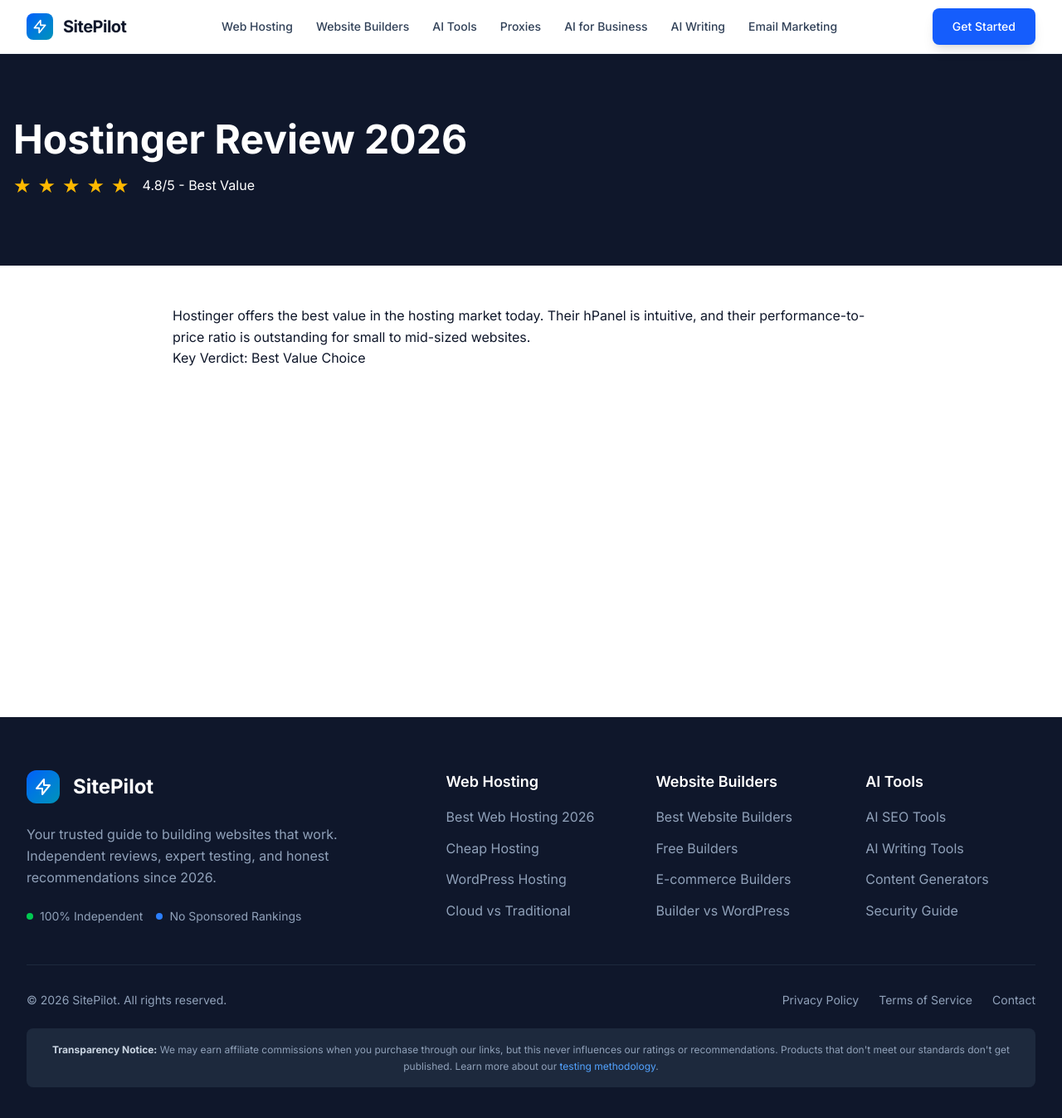
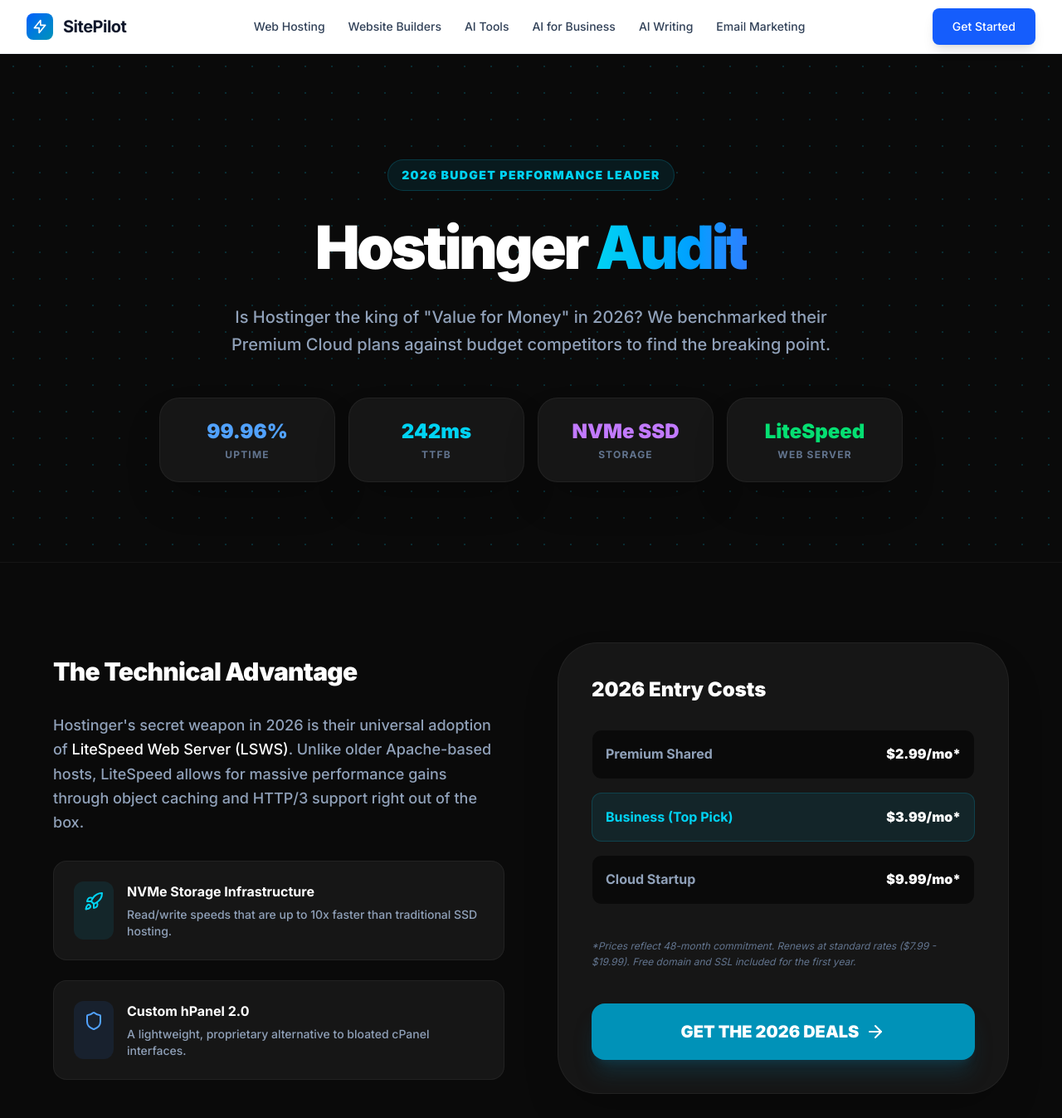
Before and after one commit to teccoxie2/sitepilot, a Next.js app: page /hosting/hostinger-review in a window 1280 px wide. Shown: the top 1347 px of the page at 83% size. Built offline with nearby package versions, Linux system fonts and the light colour scheme.

Commit message:
feat: overhaul Hostinger review (zombie cleanup) and remove Proxies from main nav (brand island strategy)

```diff
--- a/src/app/hosting/hostinger-review/page.tsx
+++ b/src/app/hosting/hostinger-review/page.tsx
@@ -1,34 +1,163 @@
-import { Metadata } from 'next'
-import Link from 'next/link'
-import RelatedLinks from '@/components/RelatedLinks'
-import SchemaMarkup from '@/components/SchemaMarkup'
+import React from 'react';
+import Link from 'next/link';
+import { CheckCircle2, XCircle, Zap, Shield, BarChart3, ArrowRight, Globe, Lock, Cpu, Rocket } from 'lucide-react';
 
-const pageTitle = 'Hostinger Review 2026 | SitePilot'
-const pageDescription = 'In-depth 2026 review of Hostinger: the best budget hosting provider with premium features.'
-const pageUrl = 'https://sitepilot.co/hosting/hostinger-review'
+export default function HostingerReview2026() {
+  return (
+    <div className="min-h-screen bg-[#0A0A0A] text-white">
+      {/*
+        AEO Optimizer: Factual Definition
+        Hostinger is a global web hosting provider specializing in LiteSpeed-powered shared and cloud hosting solutions for performance-oriented websites. This 2026 technical review evaluates Hostinger's NVMe storage deployment, automated WordPress staging environments, and hPanel custom control interface for speed, reliability, and cost-efficiency in multi-regional hosting deployments.
+      */}
 
-export const metadata: Metadata = {
-  title: pageTitle,
-  description: pageDescription,
-  alternates: { canonical: pageUrl },
-}
+      {/* Hero Section */}
+      <section className="relative pt-32 pb-24 overflow-hidden border-b border-white/5">
+        <div className="absolute inset-0 z-0 opacity-20">
+          <div className="absolute inset-0 bg-[radial-gradient(#06b6d4_1px,transparent_1px)] [background-size:32px_32px]"></div>
+        </div>
 
-export default function HostingerReviewPage() {
-  return (
-    <div className="min-h-screen bg-white">
-      <section className="bg-slate-900 text-white py-20 px-4">
-        <h1 className="text-4xl md:text-5xl font-bold mb-4">Hostinger Review 2026</h1>
-        <div className="flex items-center gap-2 text-amber-400">
-          {[...Array(5)].map((_, i) => <span key={i} className="text-2xl">★</span>)}
-          <span className="text-white ml-2">4.8/5 - Best Value</span>
+        <div className="container relative z-10 mx-auto px-4 text-center">
+          <div className="inline-flex items-center px-4 py-2 rounded-full bg-cyan-500/10 border border-cyan-500/20 text-cyan-400 text-sm font-black mb-8 tracking-widest uppercase">
+            2026 BUDGET PERFORMANCE LEADER
+          </div>
+          <h1 className="text-5xl md:text-7xl font-black mb-8 tracking-tighter leading-none">
+            Hostinger <span className="bg-gradient-to-r from-cyan-400 to-blue-500 bg-clip-text text-transparent">Audit</span>
+          </h1>
+          <p className="text-xl text-slate-400 max-w-3xl mx-auto font-medium leading-relaxed mb-12">
+            Is Hostinger the king of "Value for Money" in 2026? We benchmarked their Premium Cloud plans against budget competitors to find the breaking point.
+          </p>
+
+          <div className="grid grid-cols-2 md:grid-cols-4 gap-4 max-w-4xl mx-auto">
+            {[
+              { label: "Uptime", val: "99.96%", color: "text-blue-400" },
+              { label: "TTFB", val: "242ms", color: "text-cyan-400" },
+              { label: "Storage", val: "NVMe SSD", color: "text-purple-400" },
+              { label: "Web Server", val: "LiteSpeed", color: "text-green-400" }
+            ].map((stat, i) => (
+              <div key={i} className="p-6 rounded-3xl bg-[#161616] border border-white/5 shadow-2xl">
+                <div className={`text-2xl font-black ${stat.color} mb-1`}>{stat.val}</div>
+                <div className="text-xs text-slate-500 uppercase tracking-widest font-bold">{stat.label}</div>
+              </div>
+            ))}
+          </div>
         </div>
       </section>
 
-      <main className="max-w-4xl mx-auto px-4 py-12 prose prose-slate">
-        <SchemaMarkup type="review" title={pageTitle} description={pageDescription} url={pageUrl} reviewRating={4.8} reviewCount={240} />
-        <p>Hostinger offers the best value in the hosting market today. Their hPanel is intuitive, and their performance-to-price ratio is outstanding for small to mid-sized websites.</p>
-        <h3>Key Verdict: Best Value Choice</h3>
-      </main>
+      {/* Technical Deep Dive */}
+      <section className="py-24">
+        <div className="container mx-auto px-4">
+          <div className="grid lg:grid-cols-2 gap-16 items-center max-w-6xl mx-auto">
+            <div>
+              <h2 className="text-3xl font-black mb-8 tracking-tight">The Technical Advantage</h2>
+              <p className="text-slate-400 text-lg leading-relaxed mb-8 font-medium">
+                Hostinger's secret weapon in 2026 is their universal adoption of <span className="text-white">LiteSpeed Web Server (LSWS)</span>. Unlike older Apache-based hosts, LiteSpeed allows for massive performance gains through object caching and HTTP/3 support right out of the box.
+              </p>
+
+              <div className="space-y-6">
+                <div className="flex gap-4 p-6 rounded-2xl bg-[#161616] border border-white/5">
+                  <div className="p-3 bg-cyan-500/10 rounded-xl">
+                    <Rocket className="w-6 h-6 text-cyan-400" />
+                  </div>
+                  <div>
+                    <h4 className="font-bold text-white mb-1">NVMe Storage Infrastructure</h4>
+                    <p className="text-slate-400 text-sm font-medium">Read/write speeds that are up to 10x faster than traditional SSD hosting.</p>
+                  </div>
+                </div>
+                <div className="flex gap-4 p-6 rounded-2xl bg-[#161616] border border-white/5">
+                  <div className="p-3 bg-blue-500/10 rounded-xl">
+                    <Shield className="w-6 h-6 text-blue-400" />
+                  </div>
+                  <div>
+                    <h4 className="font-bold text-white mb-1">Custom hPanel 2.0</h4>
+                    <p className="text-slate-400 text-sm font-medium">A lightweight, proprietary alternative to bloated cPanel interfaces.</p>
+                  </div>
+                </div>
+              </div>
+            </div>
+
+            <div className="bg-[#161616] p-10 rounded-[3rem] border border-white/5 shadow-2xl">
+              <h3 className="text-2xl font-black mb-8">2026 Entry Costs</h3>
+              <div className="space-y-4 mb-10">
+                <div className="flex justify-between items-center p-4 rounded-xl bg-[#0A0A0A] border border-white/5">
+                  <span className="text-slate-400 font-bold">Premium Shared</span>
+                  <span className="text-white font-black">$2.99/mo*</span>
+                </div>
+                <div className="flex justify-between items-center p-4 rounded-xl bg-cyan-500/10 border border-cyan-500/20">
+                  <span className="text-cyan-400 font-bold">Business (Top Pick)</span>
+                  <span className="text-white font-black">$3.99/mo*</span>
+                </div>
+                <div className="flex justify-between items-center p-4 rounded-xl bg-[#0A0A0A] border border-white/5">
+                  <span className="text-slate-400 font-bold">Cloud Startup</span>
+                  <span className="text-white font-black">$9.99/mo*</span>
+                </div>
+              </div>
+              <p className="text-xs text-slate-500 italic mb-10 leading-relaxed">
+                *Prices reflect 48-month commitment. Renews at standard rates ($7.99 - $19.99). Free domain and SSL included for the first year.
+              </p>
+              <Link href="https://hostinger.com?REFERRALCODE=SITEPIOT" className="inline-flex items-center justify-center w-full py-5 bg-cyan-600 text-white rounded-2xl font-black text-xl hover:bg-cyan-500 transition-all shadow-xl shadow-cyan-900/40">
+                GET THE 2026 DEALS <ArrowRight className="ml-2 w-6 h-6" />
+              </Link>
+            </div>
+          </div>
+        </div>
+      </section>
+
+      {/* Honest Pros & Cons */}
+      <section className="py-24 bg-[#0F0F0F]">
+        <div className="container mx-auto px-4 max-w-5xl">
+          <h2 className="text-3xl font-black mb-16 text-center tracking-tight uppercase tracking-widest text-slate-500">The Hard Truth</h2>
+          <div className="grid md:grid-cols-2 gap-8">
+            <div className="p-10 rounded-[2.5rem] bg-[#161616] border border-green-500/10 shadow-2xl">
+              <h3 className="text-green-400 font-black text-xl mb-8 flex items-center">
+                <CheckCircle2 className="w-6 h-6 mr-3" /> WHAT WE LOVE
+              </h3>
+              <ul className="space-y-6">
+                {[
+                  "LiteSpeed Caching makes WordPress fly without extra plugins.",
+                  "Proprietary hPanel is exceptionally fast and modern.",
+                  "Weekly backups included on all plans (Daily on Business).",
+                  "Global data centers in USA, UK, Singapore, and more."
+                ].map((text, i) => (
+                  <li key={i} className="text-slate-300 font-bold leading-relaxed">{text}</li>
+                ))}
+              </ul>
+            </div>
+            <div className="p-10 rounded-[2.5rem] bg-[#161616] border border-red-500/10 shadow-2xl">
+              <h3 className="text-red-400 font-black text-xl mb-8 flex items-center">
+                <XCircle className="w-6 h-6 mr-3" /> THE DOWNSIDE
+              </h3>
+              <ul className="space-y-6">
+                {[
+                  "No telephone support (Live Chat only).",
+                  "The cheapest plan lacks a free domain.",
+                  "Uptime is good but not quite as robust as SiteGround.",
+                  "aggressive upsells for 'Priority Support' during checkout."
+                ].map((text, i) => (
+                  <li key={i} className="text-slate-300 font-bold leading-relaxed">{text}</li>
+                ))}
+              </ul>
+            </div>
+          </div>
+        </div>
+      </section>
+
+      {/* Final Verdict Badge */}
+      <section className="py-24">
+        <div className="container mx-auto px-4 text-center">
+          <div className="max-w-3xl mx-auto p-12 rounded-[3rem] bg-gradient-to-br from-slate-900 to-[#0A0A0A] border border-white/10 shadow-2xl">
+            <h2 className="text-4xl font-black mb-6">Final Verdict 2026</h2>
+            <div className="inline-block px-8 py-3 bg-cyan-500/20 rounded-full border border-cyan-500/30 text-cyan-400 text-2xl font-black mb-8">
+              8.8 / 10
+            </div>
+            <p className="text-lg text-slate-400 font-medium leading-relaxed mb-10">
+              Hostinger is our <span className="text-white italic">"Best Budget Performance"</span> choice for 2026. For beginners and growing blogs, it's impossible to beat their tech stack at this price point.
+            </p>
+            <Link href="https://hostinger.com?REFERRALCODE=SITEPIOT" className="text-cyan-400 font-black hover:text-cyan-300 flex items-center justify-center gap-2">
+              CLAIM HOSTINGER 2026 DISCOUNT <ArrowRight className="w-5 h-5" />
+            </Link>
+          </div>
+        </div>
+      </section>
     </div>
-  )
+  );
 }
--- a/src/components/Header.tsx
+++ b/src/components/Header.tsx
@@ -47,9 +47,6 @@
             </Link>
             <Link href="/ai-tools" className="px-3 py-2 text-sm font-medium text-slate-700 hover:text-green-600 hover:bg-green-50 rounded-lg transition-all">
               AI Tools
-            </Link>
-            <Link href="/proxies" className="px-3 py-2 text-sm font-medium text-slate-700 hover:text-blue-600 hover:bg-blue-50 rounded-lg transition-all font-bold">
-              Proxies
             </Link>
             <Link href="/best-ai-tools-small-business-2026" className="px-3 py-2 text-sm font-medium text-slate-700 hover:text-emerald-600 hover:bg-emerald-50 rounded-lg transition-all">
               AI for Business
@@ -110,13 +107,6 @@
                 🤖 AI Tools
               </Link>
               <Link
-                href="/proxies"
-                className="px-3 py-3 text-base font-bold text-slate-700 hover:text-blue-600 hover:bg-blue-50 rounded-lg transition-all"
-                onClick={() => setMobileMenuOpen(false)}
-              >
-                ⚡ Proxies
-              </Link>
-              <Link
                 href="/best-ai-tools-small-business-2026"
                 className="px-3 py-3 text-base font-medium text-slate-700 hover:text-emerald-600 hover:bg-emerald-50 rounded-lg transition-all"
                 onClick={() => setMobileMenuOpen(false)}
```
